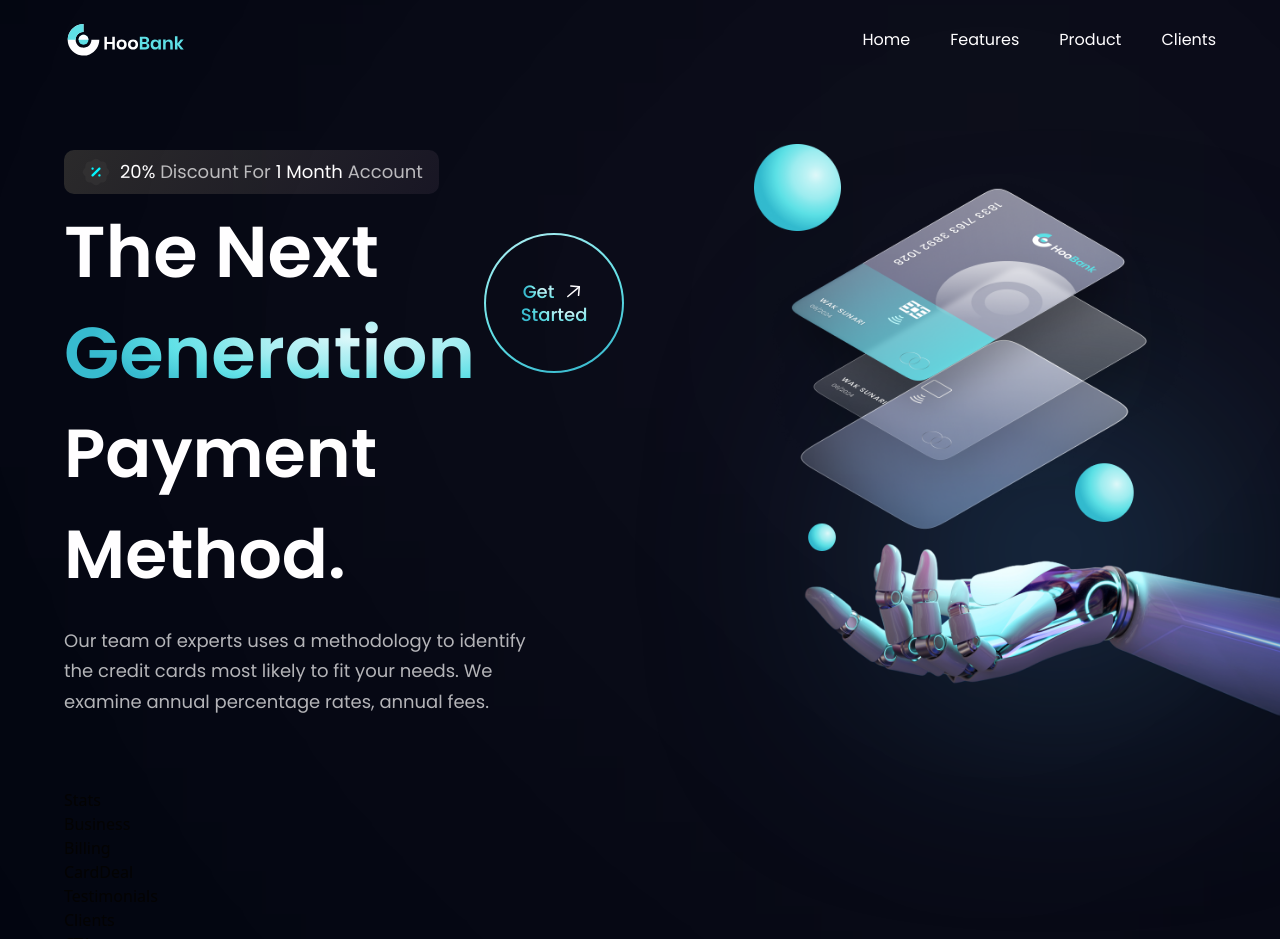
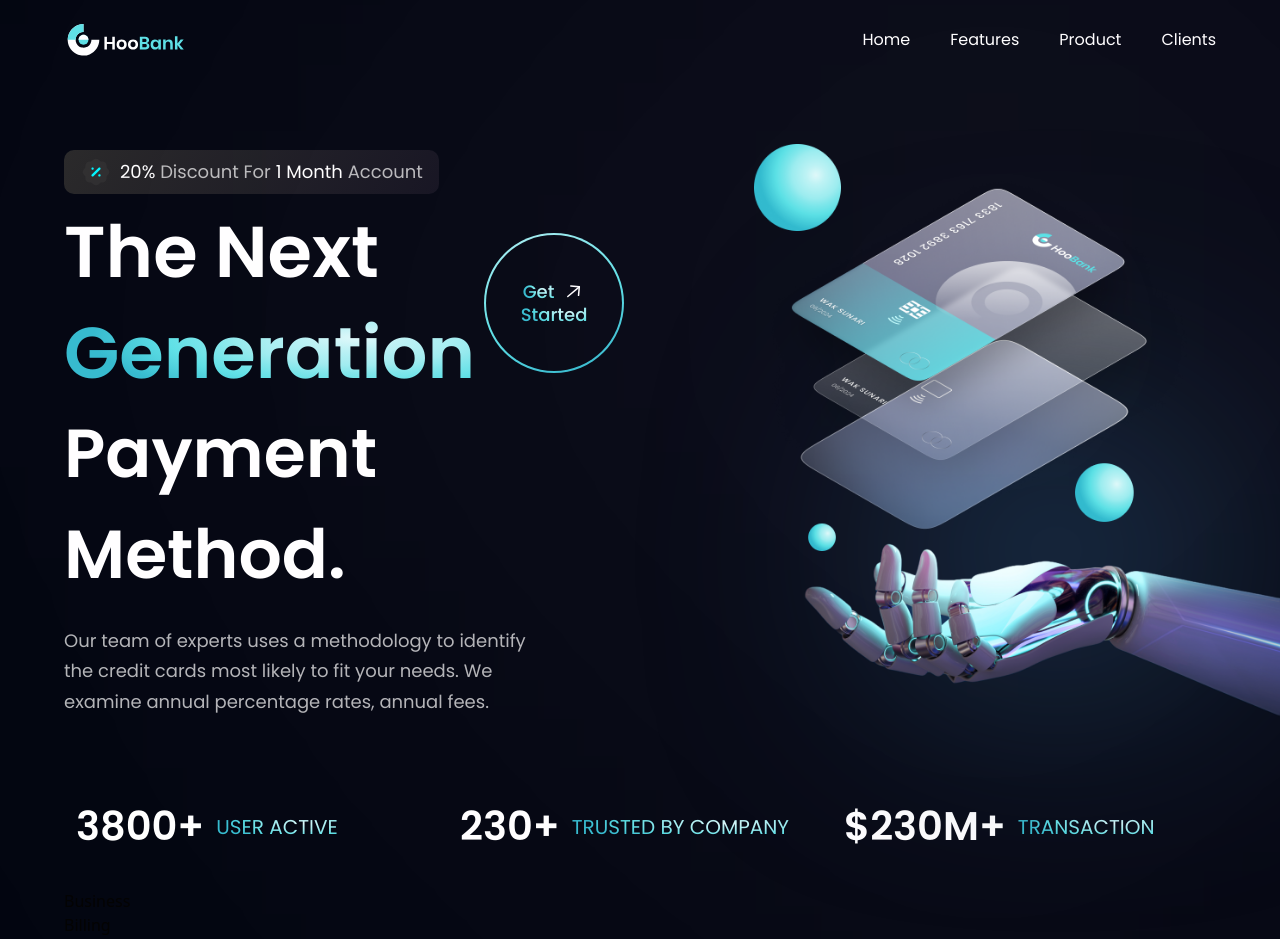
Before and after one commit to amine-amari/bank_modern_app, a React (Vite) app: page / in a window 1280 px wide. Shown: the top 939 px of the page. Built offline with nearby package versions, Linux system fonts and the light colour scheme.

Commit message:
implemented stats section

```diff
--- a/src/components/Stats.jsx
+++ b/src/components/Stats.jsx
@@ -1,9 +1,21 @@
-import React from 'react'
+import { stats } from "../constants";
+import styles from "../style";
 
-const Stats = () => {
-  return (
-    <div>Stats</div>
-  )
-}
+const Stats = () => (
+    <section className={`${styles.flexCenter} flex-row flex-wrap sm:bm-20 mb-6`}>
+      {stats.map((stat) => (
+        <div key={stat.id} className={`flex-1 flex justify-start items-center
+                                      flex-row m-3`}>
+          <h4 className="font-poppins font-semibold xs:text-[40px]
+                        text-[30px] xs:leading-[53px] leading-[43px]
+                        text-white">{stat.value}</h4>
+          <p className="font-poppins font-normal xs:text-[20px]
+                        text-[15px] xs:leading-[26px] leading-[21px]
+                        text-gradient uppercase ml-3">{stat.title}</p>
+        </div>
+      ))}
+    </section>
+);
+
 
 export default Stats
```
